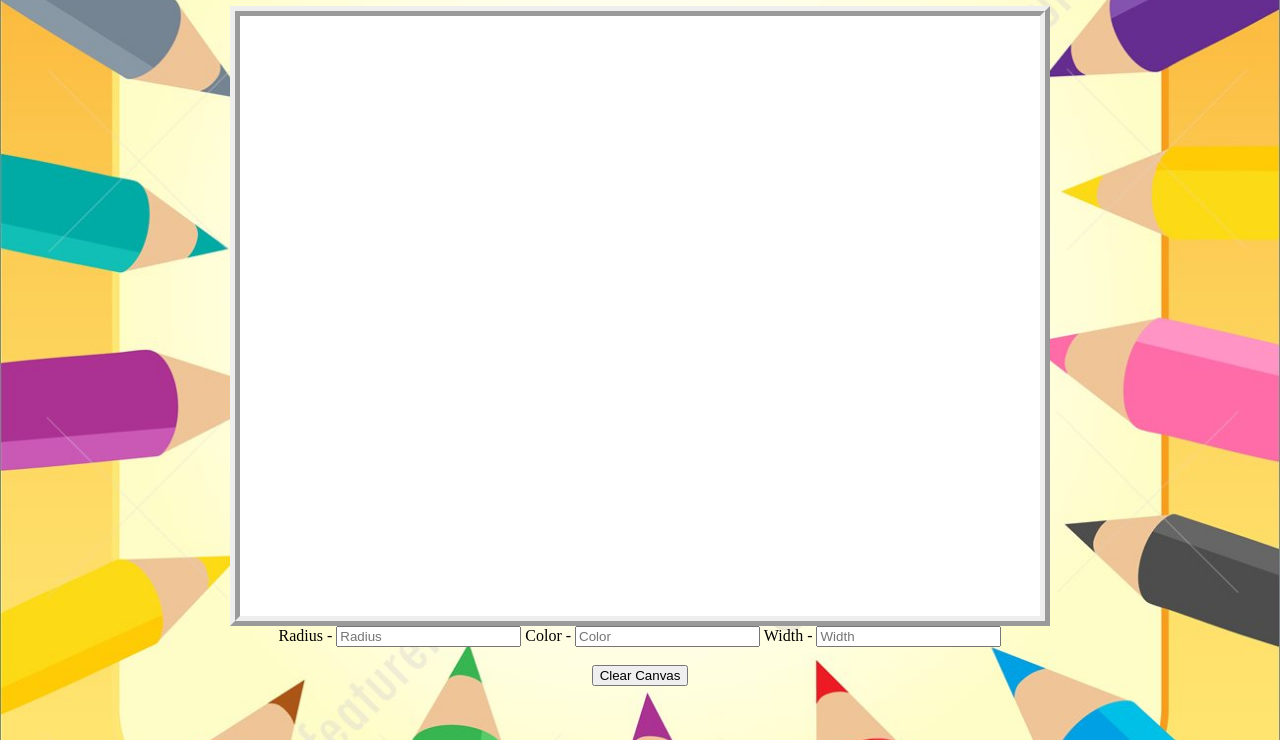
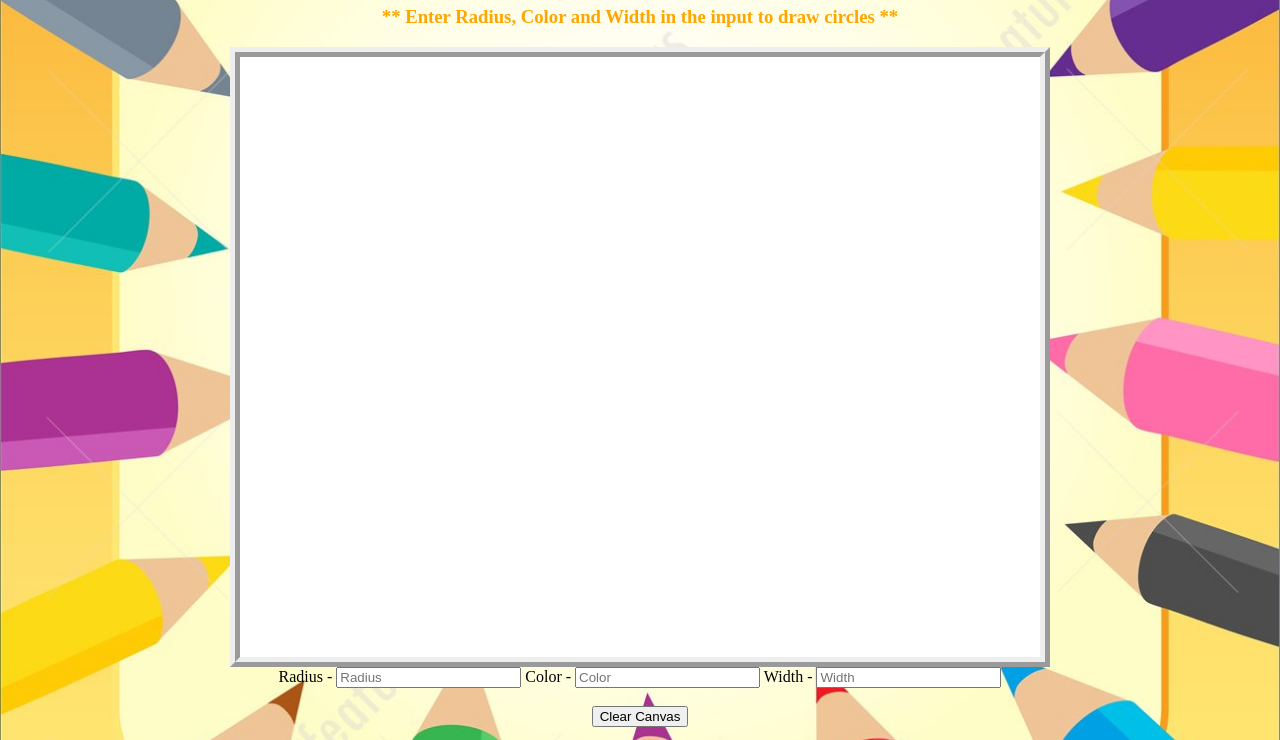
Before and after one commit to Kavya-349/Project-82, a plain HTML site: page index.html in a window 1280 px wide. Shown: the part 60-800 px from the top of the page. Drawn offline with Linux system fonts and the light colour scheme.

Commit message:
Add files via upload

```diff
--- a/index.html
+++ b/index.html
@@ -7,6 +7,7 @@
     </head>
     <body align="center" id="body_background">
         <h1>Paint</h1>
+        <h3 style="color: orange;">** Enter Radius, Color and Width in the input to draw circles **</h3>
         <canvas id="myCanvas" width="800" height="600"></canvas>
 
         <div>
```
